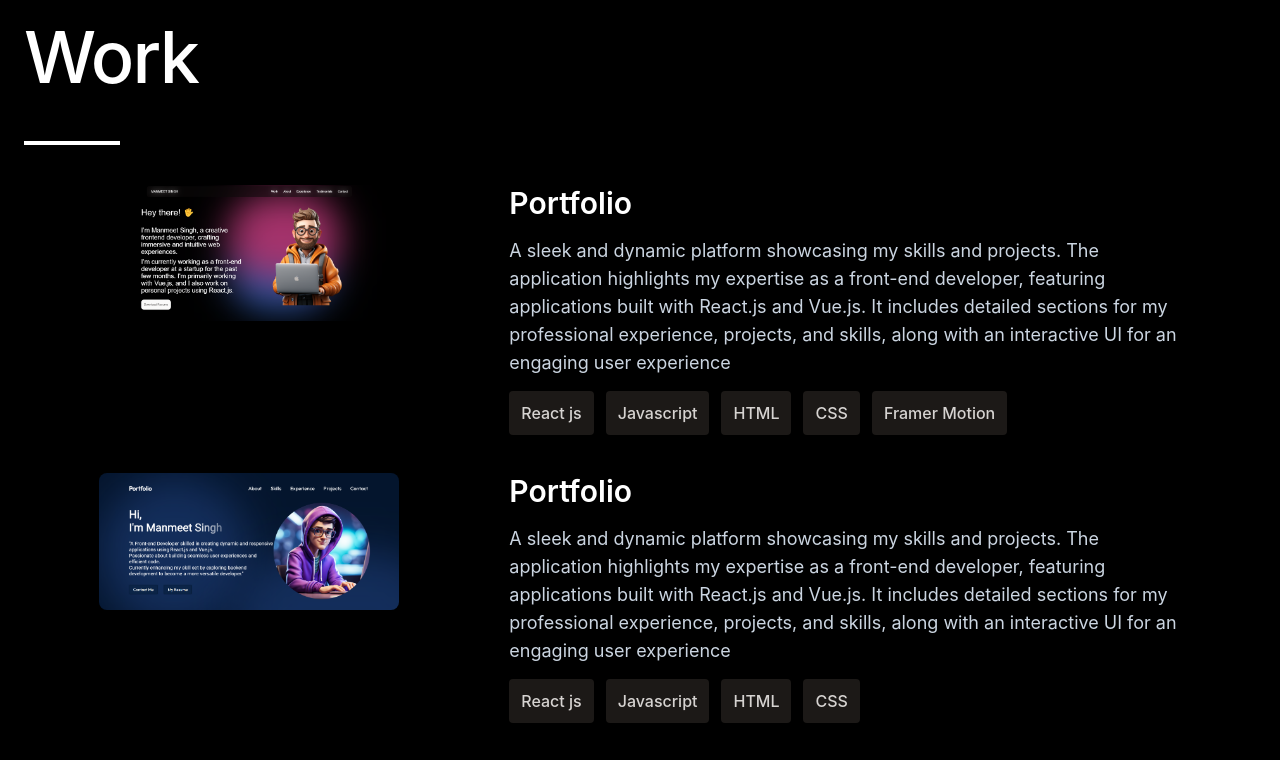
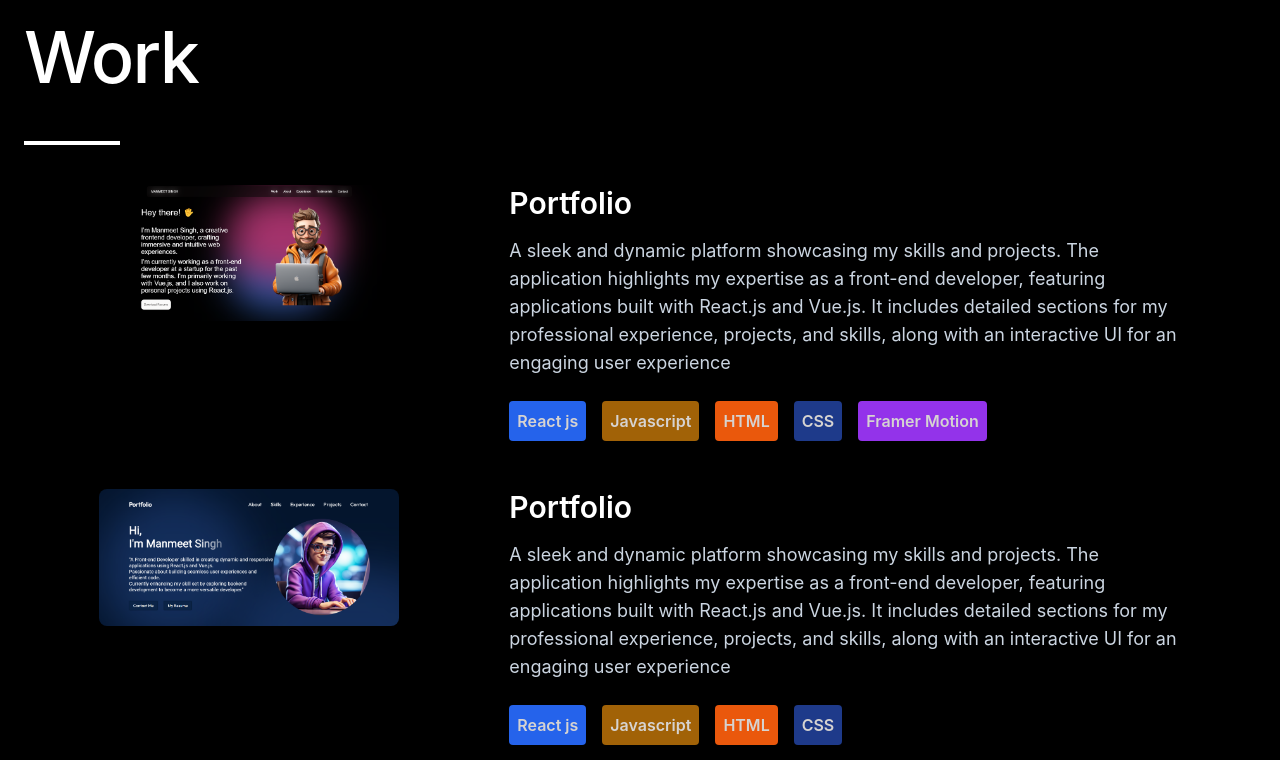
Before and after one commit to ManmeetSingh99/React-Portfolio-framer-motion, a React (Vite) app: page / in a window 1280 px wide. Shown: the part 2000-2760 px from the top of the page. Built offline with nearby package versions, Linux system fonts and the light colour scheme.

Commit message:
techstacks of project overlapping issue fix

```diff
--- a/src/components/Projects.jsx
+++ b/src/components/Projects.jsx
@@ -2,7 +2,25 @@ import { PROJECTS } from "../../constants";
 import { motion } from "framer-motion";
 
 const Projects = () => {
-  // Variants for the image entering from the left
+  const getTechColor = (tech) => {
+    switch (tech) {
+      case "React js":
+        return "bg-blue-600";
+      case "Javascript":
+        return "bg-yellow-700";
+      case "HTML":
+        return "bg-orange-600";
+      case "Vue.js":
+        return "bg-green-700";
+      case "CSS":
+        return "bg-blue-900";
+      case "Framer Motion":
+        return "bg-purple-600";
+      default:
+        return "bg-stone-800"; // Default color if no match is found
+    }
+  };
+
   const imageVariants = {
     hidden: {
       opacity: 0,
@@ -75,10 +93,12 @@ const Projects = () => {
               <p className="mb-6 text-slate-300 text-lg">
                 {project.description}
               </p>
-              <div>
+              <div className="flex flex-wrap gap-2">
                 {project.techStack.map((tech, index) => (
                   <span
-                    className="mr-3 rounded bg-stone-900 p-3 text-base font-medium text-stone-300"
+                    className={`mr-2 rounded ${getTechColor(
+                      tech
+                    )} p-2 text-base font-semibold text-stone-300`}
                     key={index}
                   >
                     {tech}
```
